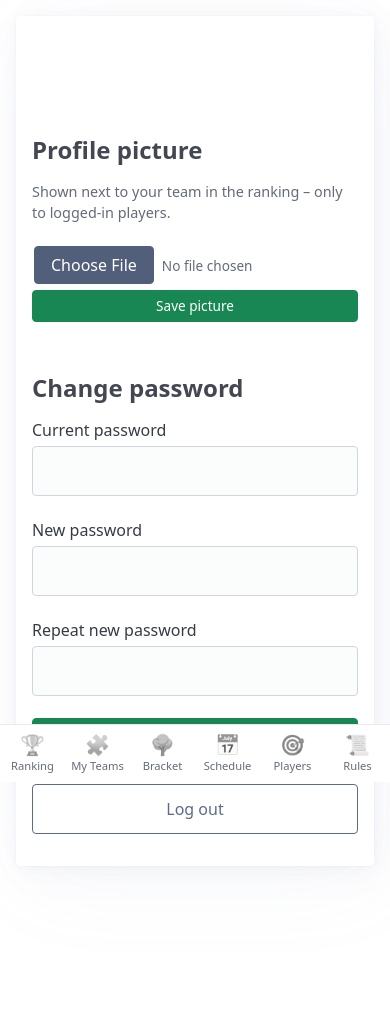
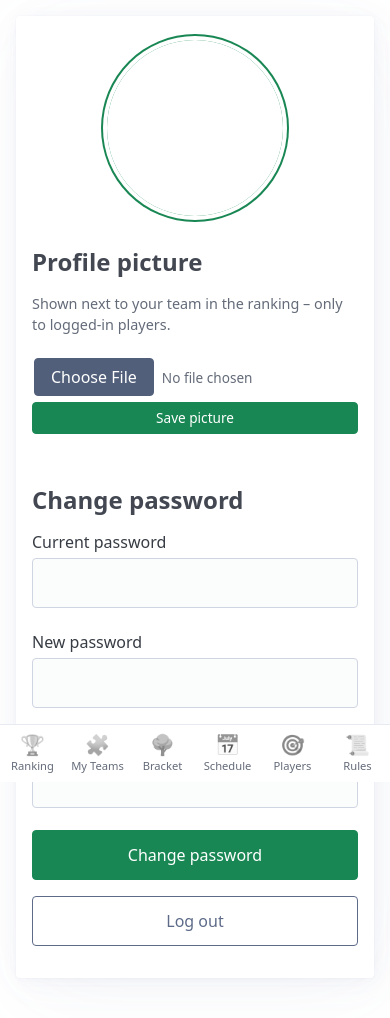
Before and after one commit to OliverSchw/fantasy-darts, a FastAPI app: template app/templates/account.html in a window 390 px wide. Shown: the part 62-1080 px from the top of the page. Before the commit the page ends 932 px from the top, so only its background shows below. Run offline with FastAPI, Linux system fonts and the light colour scheme; the template is opened without the code that fills it, so the values that code supplies are empty.

Commit message:
Bigger profile picture on the account page
The account page shows the picture large and centered with a thin ring.
New uploads are stored at 512x512 so they stay sharp at that size on
high-density phone screens; existing 256px pictures keep working.

Co-Authored-By: Claude Opus 5.5 <noreply@anthropic.com>
Claude-Session: https://claude.ai/code/session_01SpQsJZRhgcbKz89ZC8Q3S3

```diff
--- a/app/avatars.py
+++ b/app/avatars.py
@@ -12,7 +12,7 @@ from sqlalchemy.orm import Session
 
 from . import models
 
-SIZE = 256
+SIZE = 512
 MAX_UPLOAD = 5 * 1024 * 1024  # Bytes; Vercel nimmt ohnehin höchstens ~4.5 MB pro Anfrage an
 MAX_PIXELS = 40_000_000  # Schutz gegen "Dekompressionsbomben"
 
--- a/app/static/app.css
+++ b/app/static/app.css
@@ -523,7 +523,9 @@ th[aria-sort] .th-sort { color: var(--pico-primary); }
 .ranking li .avatar { margin-right: 0.15rem; }
 .usermenu summary .avatar { margin-right: 0.3rem; }
 .byline .avatar { margin-right: 0.15rem; }
-.profile-head { display: flex; align-items: center; gap: 1rem; margin-bottom: 1rem; }
+.avatar.xl { width: min(11rem, 55vw); height: min(11rem, 55vw); font-size: 4.5rem;
+  box-shadow: 0 0 0 4px var(--pico-card-background-color), 0 0 0 6px var(--pico-primary); }
+.profile-head { display: flex; flex-direction: column; align-items: center; gap: 0.8rem; margin: 0.5rem 0 1.2rem; text-align: center; }
 .profile-head h1 { margin: 0; }
 .avatar-pick { display: flex; align-items: center; gap: 1rem; }
 .avatar-pick label { flex: 1; margin: 0; }
--- a/app/static/sw.js
+++ b/app/static/sw.js
@@ -1,6 +1,6 @@
 // Minimaler Service Worker: macht die Seite als App installierbar und cached
 // statische Dateien. Seiten selbst kommen immer frisch vom Server.
-const CACHE = "fd-static-v6";
+const CACHE = "fd-static-v7";
 
 self.addEventListener("install", () => self.skipWaiting());
 
--- a/app/templates/account.html
+++ b/app/templates/account.html
@@ -4,7 +4,7 @@
 {% block content %}
 <article class="narrow">
   <div class="profile-head">
-    {{ avatar(user, user, "lg") }}
+    {{ avatar(user, user, "xl") }}
     <h1>{{ user.username }}</h1>
   </div>
   {% if user.is_admin %}<a href="/admin" role="button" class="outline admin-link">⚙️ Admin area</a>{% endif %}
```
Also changed, not shown: tests/test_avatars.py (+1 -1 lines), README.md.
